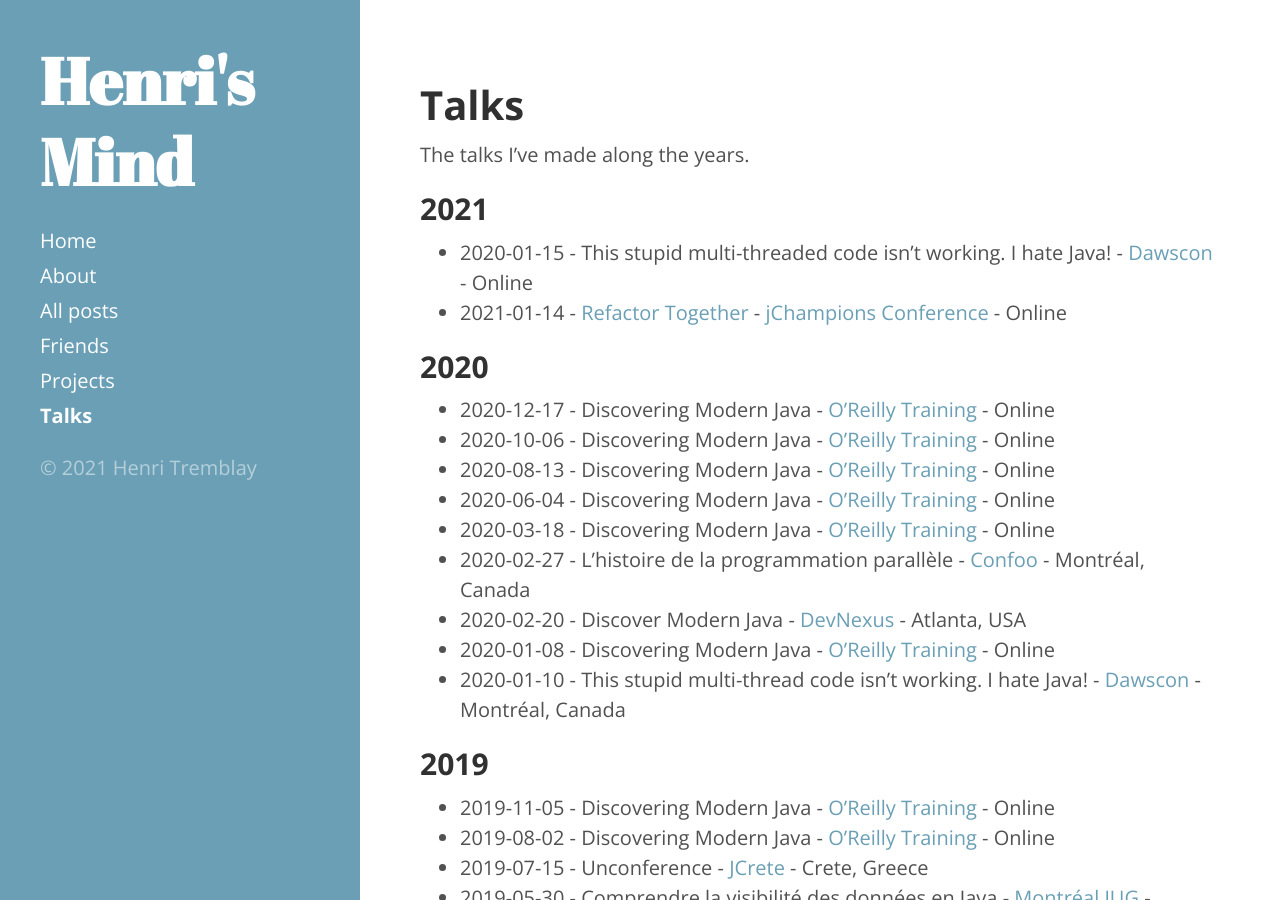
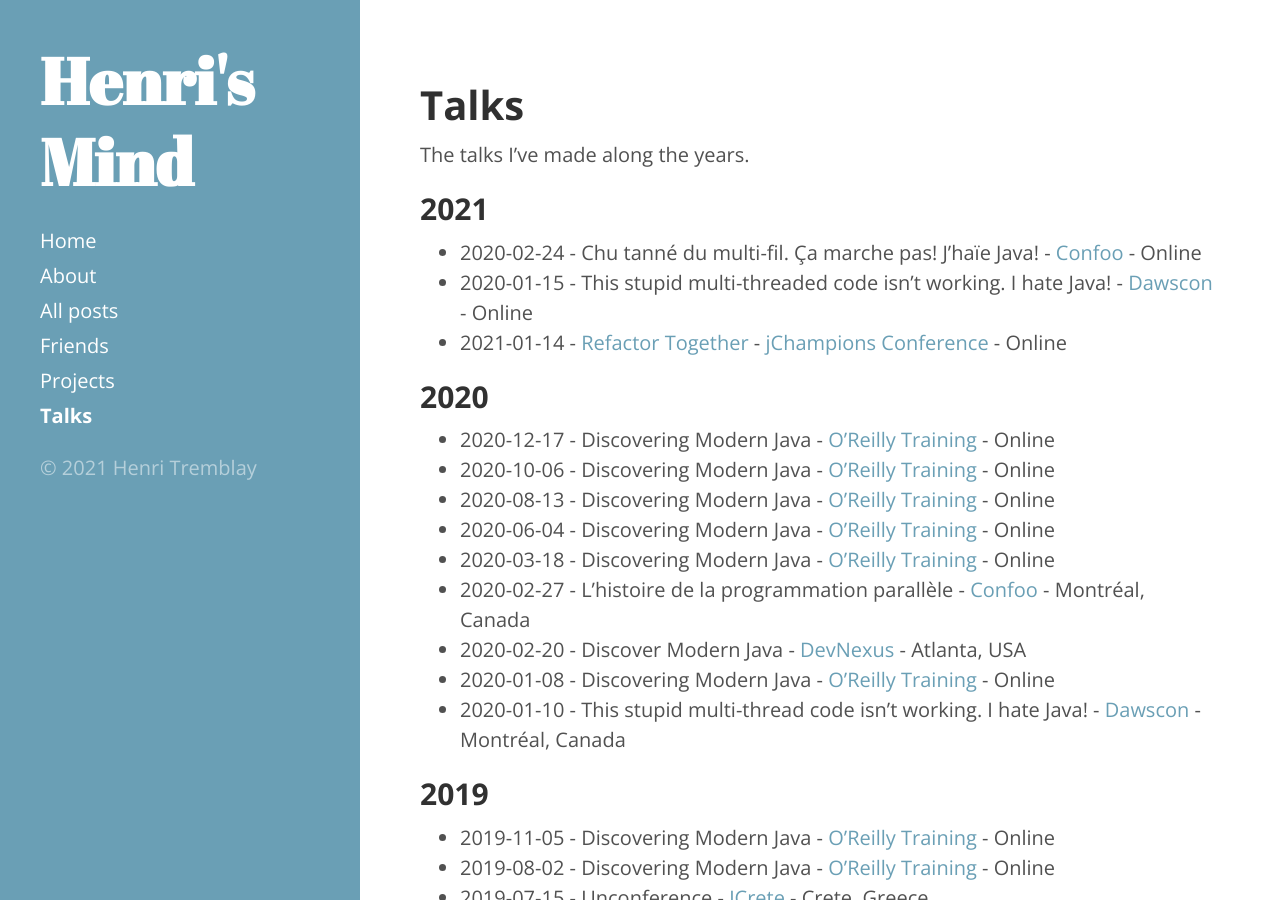
Before and after one commit to henri-tremblay/henri.github.io, a Jekyll site: the page built from talks.md, in a window 1280 px wide and 900 px high. Built offline with Jekyll 4.4.1, drawn with Linux system fonts in a browser that asks for light colours.

Commit message:
Confoo 2021

```diff
--- a/talks.md
+++ b/talks.md
@@ -7,6 +7,7 @@ The talks I've made along the years.
 
 ## 2021
 
+* 2020-02-24 - Chu tanné du multi-fil. Ça marche pas! J'haïe Java! - [Confoo](https://confoo.ca/fr) - Online
 * 2020-01-15 - This stupid multi-threaded code isn’t working. I hate Java! - [Dawscon](https://www.dawsoncollege.qc.ca/dawscon/) - Online
 * 2021-01-14 - [Refactor Together](https://youtu.be/hTnrEepswjc) - [jChampions Conference](https://jchampionsconf.com/) - Online
 
```
